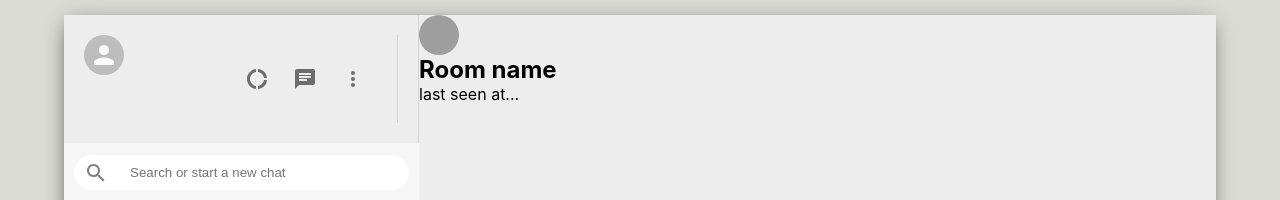
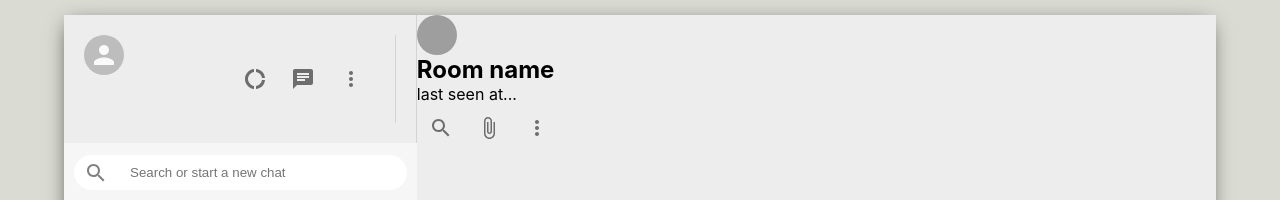
Before and after one commit to maneshwar-mehra-au6/Whatsapp-MERN-Clone, a React (Create React App) app in the folder whatsapp-mern/: page / in a window 1280 px wide. Shown: the top 200 px of the page. Built offline with nearby package versions, Linux system fonts and the light colour scheme; grey boxes are pictures that could not be loaded.

Commit message:
Added UI buttons to the header

```diff
--- a/whatsapp-mern/src/Chat.js
+++ b/whatsapp-mern/src/Chat.js
@@ -1,6 +1,7 @@
 import React, { useEffect, useState } from 'react'
 import './Chat.css'
-import { Avatar } from '@material-ui/core'
+import { Avatar, IconButton } from '@material-ui/core'
+import { AttachFile, MoreVert, SearchOutlined, InsertEmoticon } from '@material-ui/icons'
 
 const Chat = () => {
     // to make the seed dynamic/random
@@ -18,6 +19,17 @@ const Chat = () => {
                     <h2>Room name</h2>
                     <p>last seen at...</p>
                 </div>
+                <div className="Chat__headerRight"  >
+                    <IconButton>
+                        <SearchOutlined />
+                    </IconButton>
+                    <IconButton>
+                        <AttachFile />
+                    </IconButton>
+                    <IconButton>
+                        <MoreVert />
+                    </IconButton>
+                </div>
             </div>
             <div className="chat__body" ></div>
             <div className="chat__body" ></div>
```
